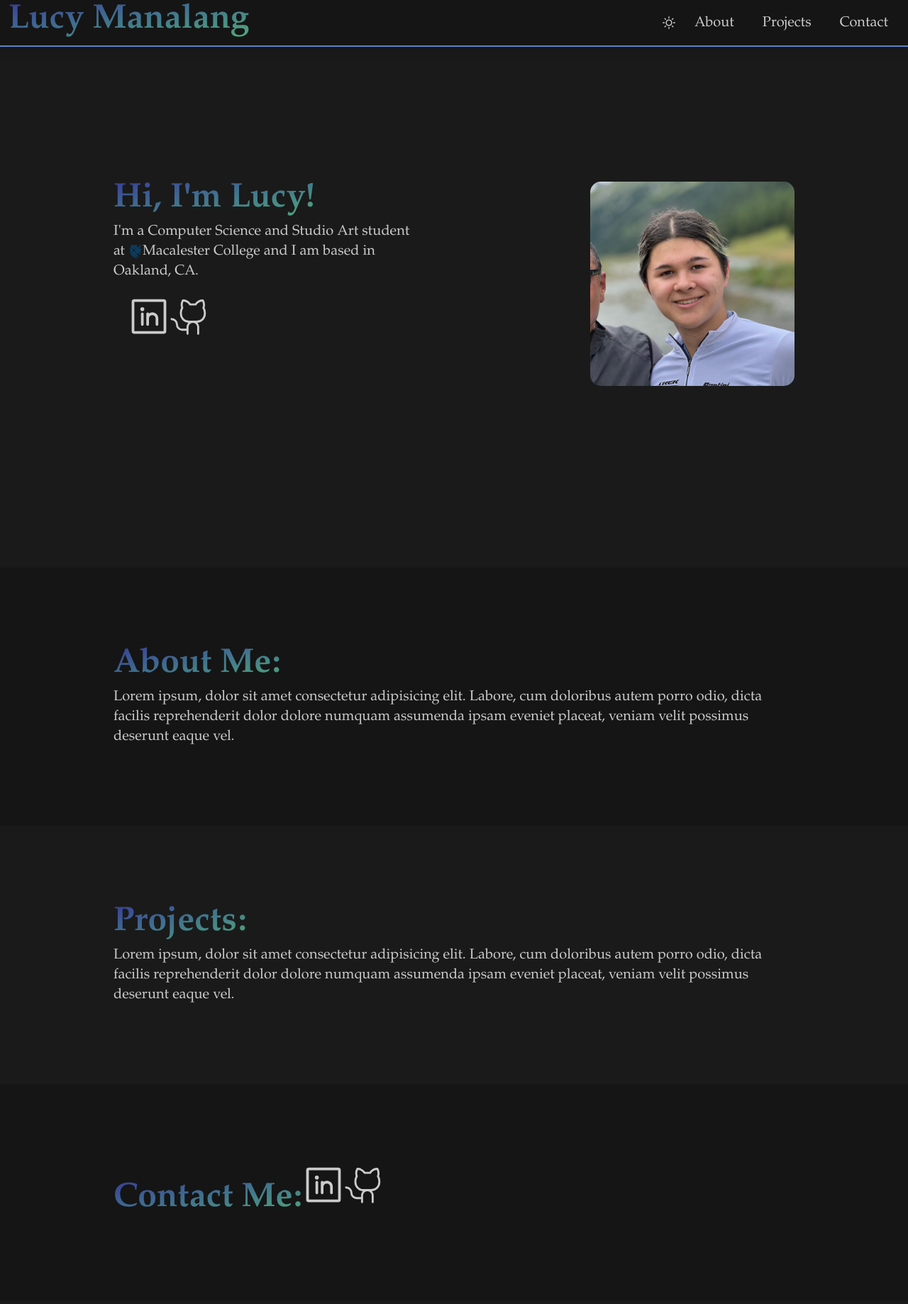
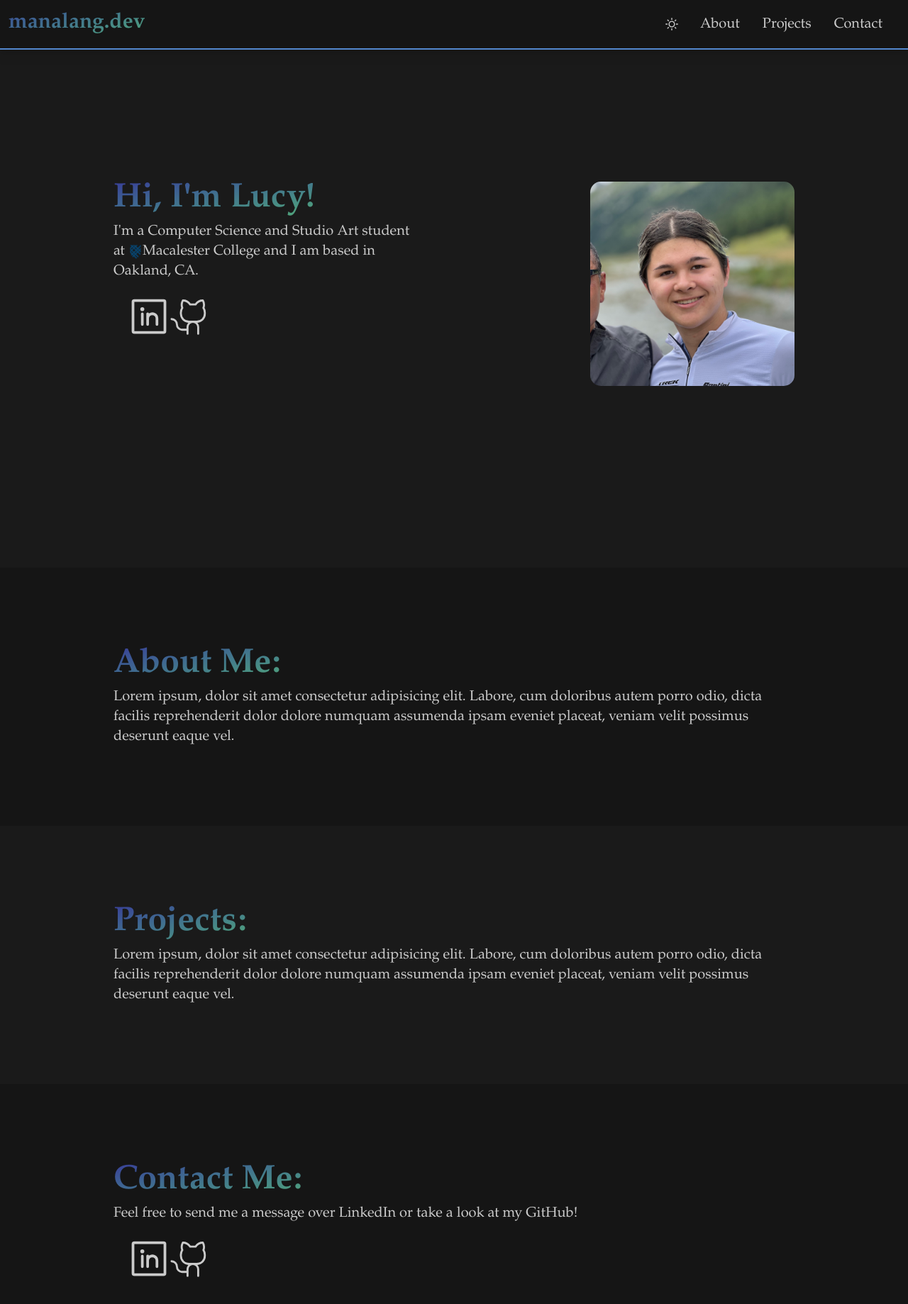
Before and after one commit to LucyManalang/my-website, a Next.js app: page / in a window 1280 px wide. Shown: the top 1838 px of the page at 71% size. Built offline with nearby package versions, Linux system fonts and the light colour scheme.

Commit message:
trying to get dark/lightmode to work

```diff
--- a/src/pages/index.tsx
+++ b/src/pages/index.tsx
@@ -2,8 +2,9 @@ import Image from 'next/image';
 import { useLocalStorage } from 'react-use';
 import { AiOutlineMoon, AiOutlineSun } from 'react-icons/ai';
 import { PiLinkedinLogo, PiGithubLogoLight } from 'react-icons/pi';
+import { HiMenuAlt2 } from 'react-icons/hi';
 import Link from 'next/link';
-import React from 'react';
+import React, { useState, useEffect } from 'react';
 
 const images = {
   portrait: '/portrait.jpeg',
@@ -23,10 +24,10 @@ const socials = [
   },
 ];
 
-const socialItems = socials.map((social) => (
-  <li key={social.id} className="text-text text-6xl hover:text-secondary">
-    <Link href={social.link} target="_blank">
-      {social.logo}
+const socialItems = socials.map((item) => (
+  <li key={item.id} className="text-text text-6xl hover:text-secondary">
+    <Link href={item.link} target="_blank">
+      {item.logo}
     </Link>
   </li>
 ));
@@ -34,16 +35,42 @@ const socialItems = socials.map((social) => (
 const socialList = <ul className="inline-flex">{socialItems}</ul>;
 
 const Navigation = () => {
-  const [dark, toggleDark, remove] = useLocalStorage('dark', true);
+  const navItems = [
+    { name: 'About', tag: '#about-me', id: 1 },
+    { name: 'Projects', tag: '#projects', id: 2 },
+    { name: 'Contact', tag: '#contact', id: 3 },
+  ];
+
+  const navList = navItems.map((item) => (
+    <li key={item.id}>
+      <Link
+        onClick={(evt) => {
+          evt.preventDefault();
+          document
+            .querySelector(item.tag)
+            ?.scrollIntoView({ behavior: 'smooth' });
+        }}
+        href={item.tag}
+      >
+        <p className="h-max flex align-middle justify-center">{item.name}</p>
+      </Link>
+    </li>
+  ));
+
+  // const localVal = window.localStorage.getItem('dark');
+  // const saved = localVal != null ? localVal : true;
+  const [dark, toggleDark] = useLocalStorage('dark', true);
 
   return (
     <nav className="fixed top-0 w-screen border-b-2 border-secondary bg-base-200 drop-shadow-lg">
       <div className="flex flex-row flex-nowrap justify-between mx-3 my-1">
         <Link href="/">
-          <h1>Lucy Manalang</h1>
+          <h1 className="text-3xl flex justify-center items-center">
+            manalang.dev
+          </h1>
         </Link>
-        <div className="flex flex-row items-center gap-5">
-          <p className="w-8 flex align-middle justify-center hover:text-secondary">
+        <div className="flex flex-row items-center ">
+          <p className="w-8 flex align-middle justify-center hover:text-accent">
             <label className="swap swap-rotate items-center justify-center">
               <input
                 type="checkbox"
@@ -55,52 +82,16 @@ const Navigation = () => {
               <AiOutlineMoon className="text-xl swap-on" />
             </label>
           </p>
-          <ul className="flex flex-row items-center mr-4 gap-10">
-            <li>
-              <Link
-                onClick={(evt) => {
-                  evt.preventDefault();
-                  document
-                    .querySelector('#about-me')
-                    ?.scrollIntoView({ behavior: 'smooth' });
-                }}
-                href="#about-me"
-              >
-                <p className="h-max flex align-middle justify-center hover:text-secondary">
-                  About
-                </p>
-              </Link>
-            </li>
-            <li>
-              <Link
-                onClick={(evt) => {
-                  evt.preventDefault();
-                  document
-                    .querySelector('#projects')
-                    ?.scrollIntoView({ behavior: 'smooth' });
-                }}
-                href="#projects"
-              >
-                <p className="flex align-middle justify-center hover:text-secondary">
-                  Projects
-                </p>
-              </Link>
-            </li>
-            <li>
-              <Link
-                onClick={(evt) => {
-                  evt.preventDefault();
-                  document
-                    .querySelector('#contact')
-                    ?.scrollIntoView({ behavior: 'smooth' });
-                }}
-                href="#contact"
-              >
-                <p className="flex align-middle justify-center hover:text-secondary">
-                  Contact
-                </p>
-              </Link>
-            </li>
+          <details id="nav-mobile" className="dropdown dropdown-end">
+            <summary className="shadow-none m-1 btn text-xl">
+              <HiMenuAlt2 />
+            </summary>
+            <ul className="p-2 menu dropdown-content bg-base-100 rounded-box">
+              {navList}
+            </ul>
+          </details>
+          <ul id="nav-desktop" className="p-2 menu bg-base-200 flex flex-row">
+            {navList}
           </ul>
         </div>
       </div>
@@ -130,7 +121,7 @@ const App = () => {
                 Oakland, CA.
               </p>
             </div>
-            <div className="mx-5 my-5">{socialList}</div>
+            <div className="m-5">{socialList}</div>
           </div>
           <div>
             <img
@@ -160,7 +151,11 @@ const App = () => {
         </div>
         <div id="contact" className="px-40 py-28 bg-base-200">
           <h1>Contact Me:</h1>
-          {socialList}
+          <p>
+            Feel free to send me a message over LinkedIn or take a look at my
+            GitHub!
+          </p>
+          <div className="m-5">{socialList}</div>
           <br />
         </div>
       </main>
--- a/src/styles/globals.css
+++ b/src/styles/globals.css
@@ -14,12 +14,29 @@ p {
   @apply text-xl;
 }
 
-@media screen and (max-width: 1021px) {
+@media screen and (max-width: 984px) {
   #hero {
-    margin-top: 2rem;
+    padding-top: 10rem;
     justify-content: center !important;
   }
+
+  #nav-mobile {
+    visibility: visible !important;
+    width: fit-content !important;
+  }
+
+  #nav-desktop {
+    visibility: hidden !important;
+    width: 0px !important;
+    height: 60px !important;
+  }
 }
+
+#nav-mobile {
+  visibility: hidden;
+  width: 0px;
+}
+
 #hero {
   justify-content: space-between;
 }
```
